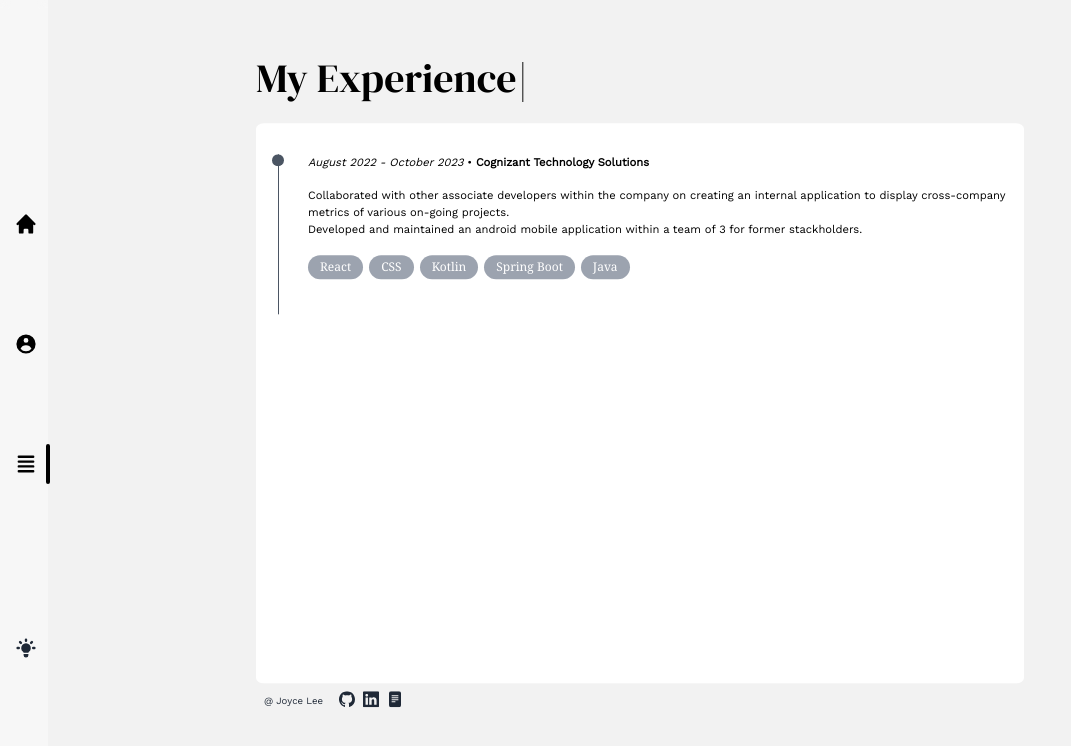
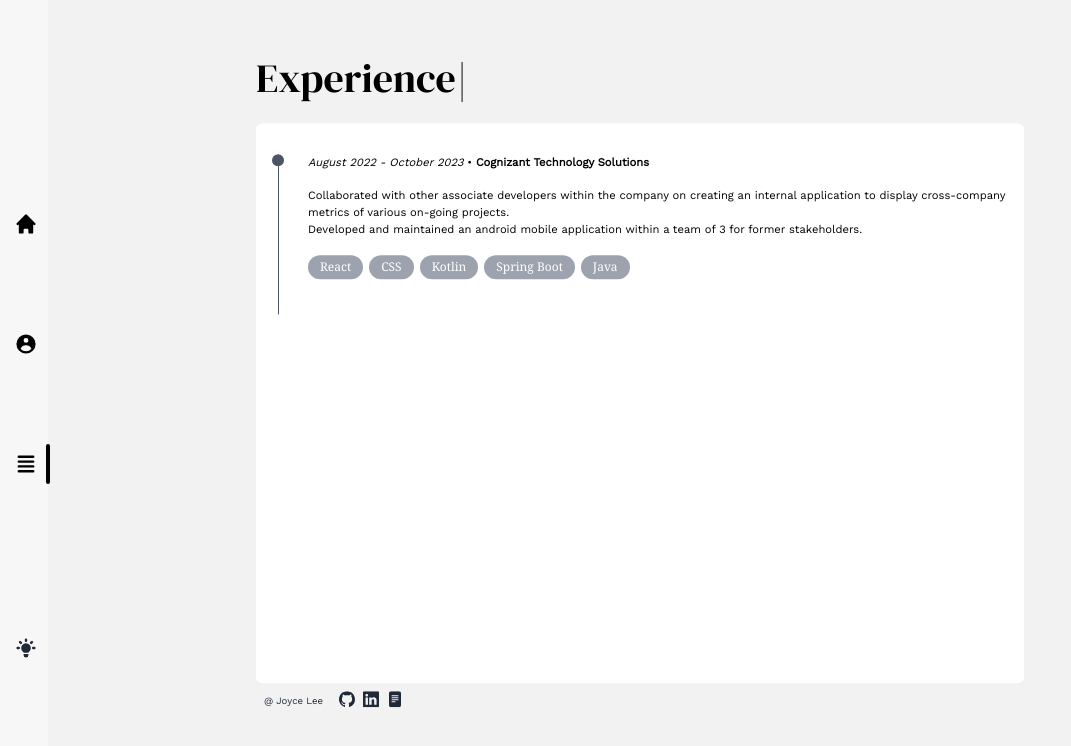
Before and after one commit to Joycejlee00/PersonalWebsite, a Next.js app: page /experience in a window 1280 px wide. Shown: the top 746 px of the page, without its empty margins (0-1071 px from the left). Built offline with nearby package versions, Linux system fonts and the light colour scheme.

Commit message:
fix spelling errors

```diff
--- a/src/pages/experience.tsx
+++ b/src/pages/experience.tsx
@@ -4,12 +4,12 @@ import React from 'react'
 
 const Experience = () => {
   const values = {
-    title : "My Experience",
+    title : "Experience",
     c1 : "Cognizant",
     p1: "August 2022 - October 2023",
     p2: "Full Stack Software Developer",
     p3: "Collaborated with other associate developers within the company on creating an internal application to display cross-company metrics of various on-going projects.",
-    p4: "Developed and maintained an android mobile application within a team of 3 for former stackholders."
+    p4: "Developed and maintained an android mobile application within a team of 3 for former stakeholders."
   }
 
   return (
```
